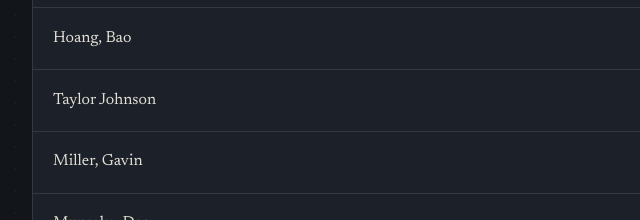
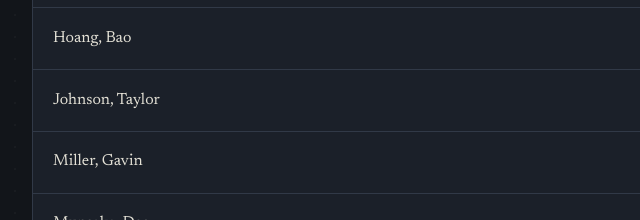
Before and after one commit to Dumisani-C/sheggen.github.io, a plain HTML site: page t02.html in a window 1280 px wide. Shown: the part 580-800 px from the top of the page, 272-912 px from the left. Drawn offline with Linux system fonts and the light colour scheme.

Commit message:
Revert "Added page link, changed name order - closes #8"

```diff
--- a/t02.html
+++ b/t02.html
@@ -1,6 +1,5 @@
 <!DOCTYPE html>
 <html lang="en">
-
   <head>
     <meta charset="UTF-8">
     <meta name="viewport" content="width=device-width, initial-scale=1.0">
@@ -8,9 +7,7 @@
     <meta name="description" content="A place to see all of the CSC 426 websites">
     <link rel="preconnect" href="https://fonts.googleapis.com">
     <link rel="preconnect" href="https://fonts.gstatic.com" crossorigin>
-  <link
-    href="https://fonts.googleapis.com/css2?family=Newsreader:ital,opsz,wght@0,6..72,400;0,6..72,500;0,6..72,600;1,6..72,400&family=JetBrains+Mono:wght@400;500;600&display=swap"
-    rel="stylesheet">
+    <link href="https://fonts.googleapis.com/css2?family=Newsreader:ital,opsz,wght@0,6..72,400;0,6..72,500;0,6..72,600;1,6..72,400&family=JetBrains+Mono:wght@400;500;600&display=swap" rel="stylesheet">
     <link rel="stylesheet" href="styles.css">
   </head>
 
@@ -54,7 +51,7 @@
           </li>
             <li class="log-entry">
             <span class="student-arrow">→</span>
-        <a href="https://johnsont7.github.io/" target="_blank" rel="noopener">Taylor Johnson</a>
+            <a href="#" target="_blank" rel="noopener">Johnson, Taylor</a>
           </li>
             <li class="log-entry">
             <span class="student-arrow">→</span>
@@ -98,5 +95,4 @@
 
     </div>
   </body>
-
 </html>
```
Lines whose indentation alone changed are shown as unchanged.
